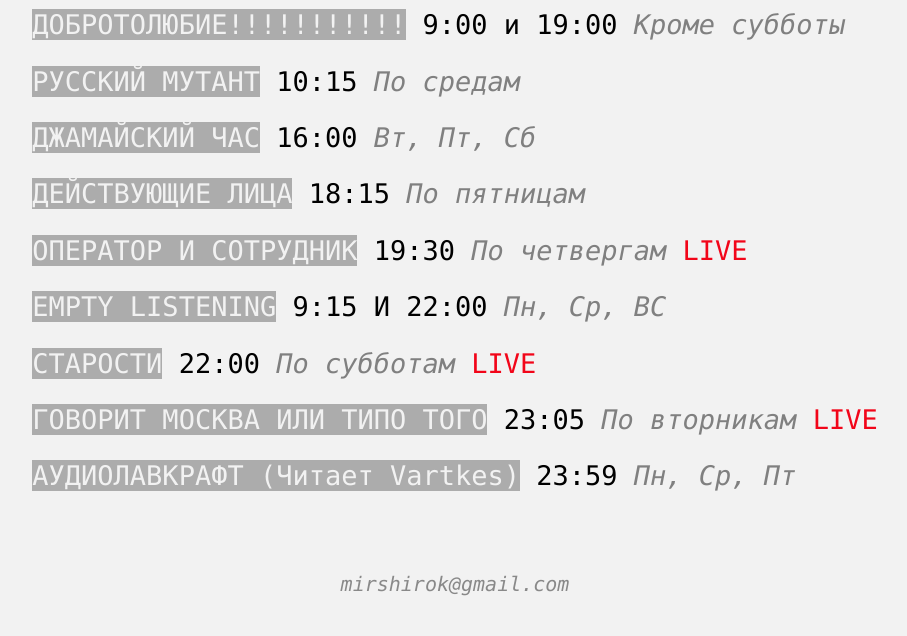
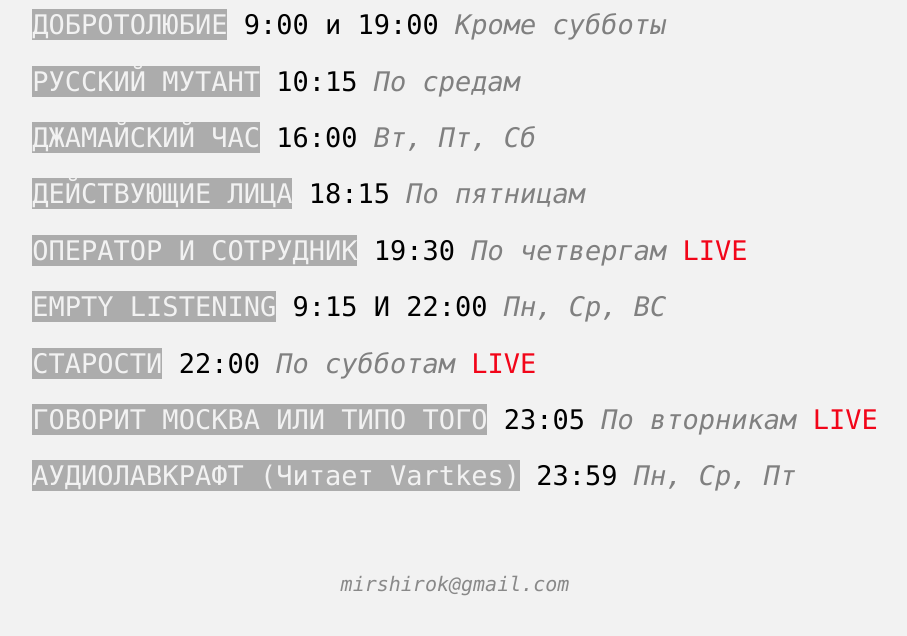
Before and after one commit to galkowk/galkowk.github.io, a plain HTML site: page index.html in a window 1280 px wide. Shown: the part 204-840 px from the top of the page, without its empty margins (185-1092 px from the left). Drawn offline with nearby package versions, Linux system fonts and the light colour scheme.

Commit message:
Update schedule.html

```diff
--- a/schedule.html
+++ b/schedule.html
@@ -1,7 +1,7 @@
 
 <div id="scheduleContainer">
     <div class="program-row">
-        <span class="name">ДОБРОТОЛЮБИЕ!!!!!!!!!!!</span>
+        <span class="name">ДОБРОТОЛЮБИЕ</span>
         <span class="time">9:00 и 19:00</span>
         <span class="date">Кроме субботы</span>
     </div>
```
